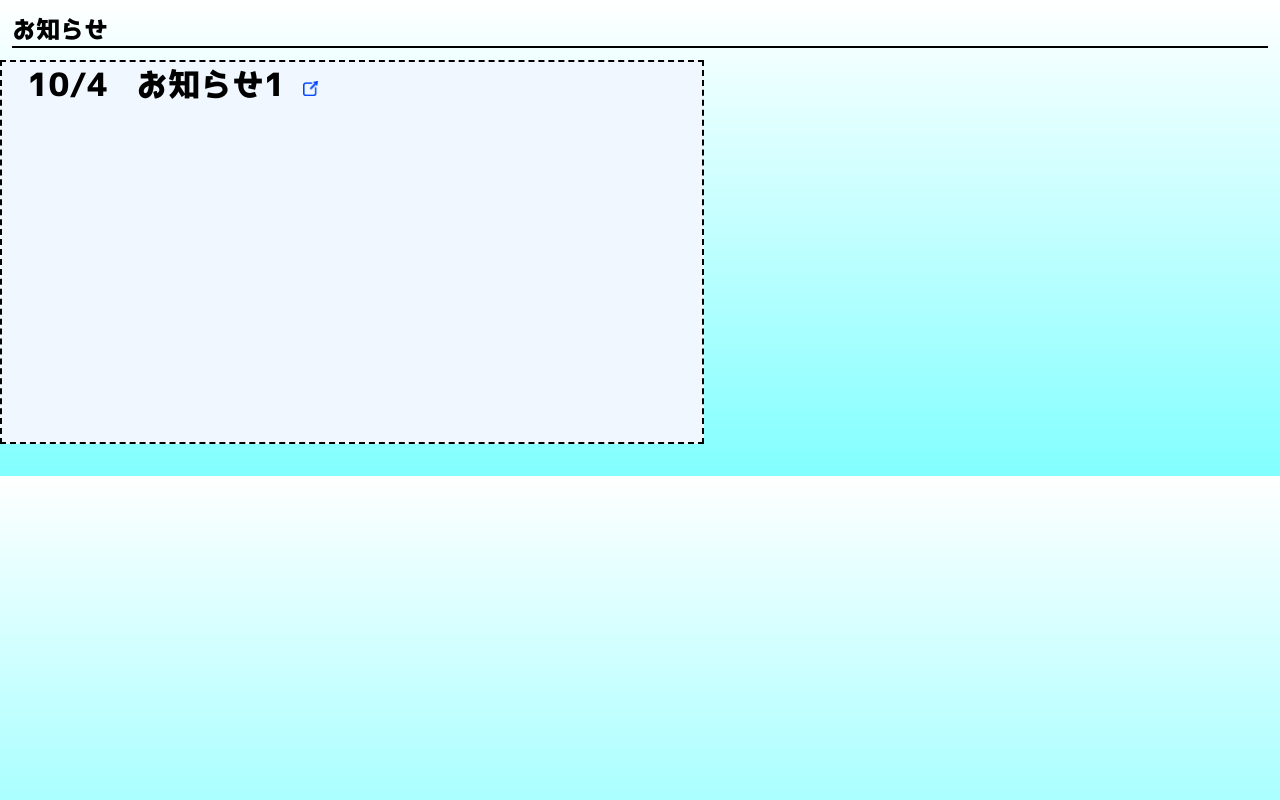
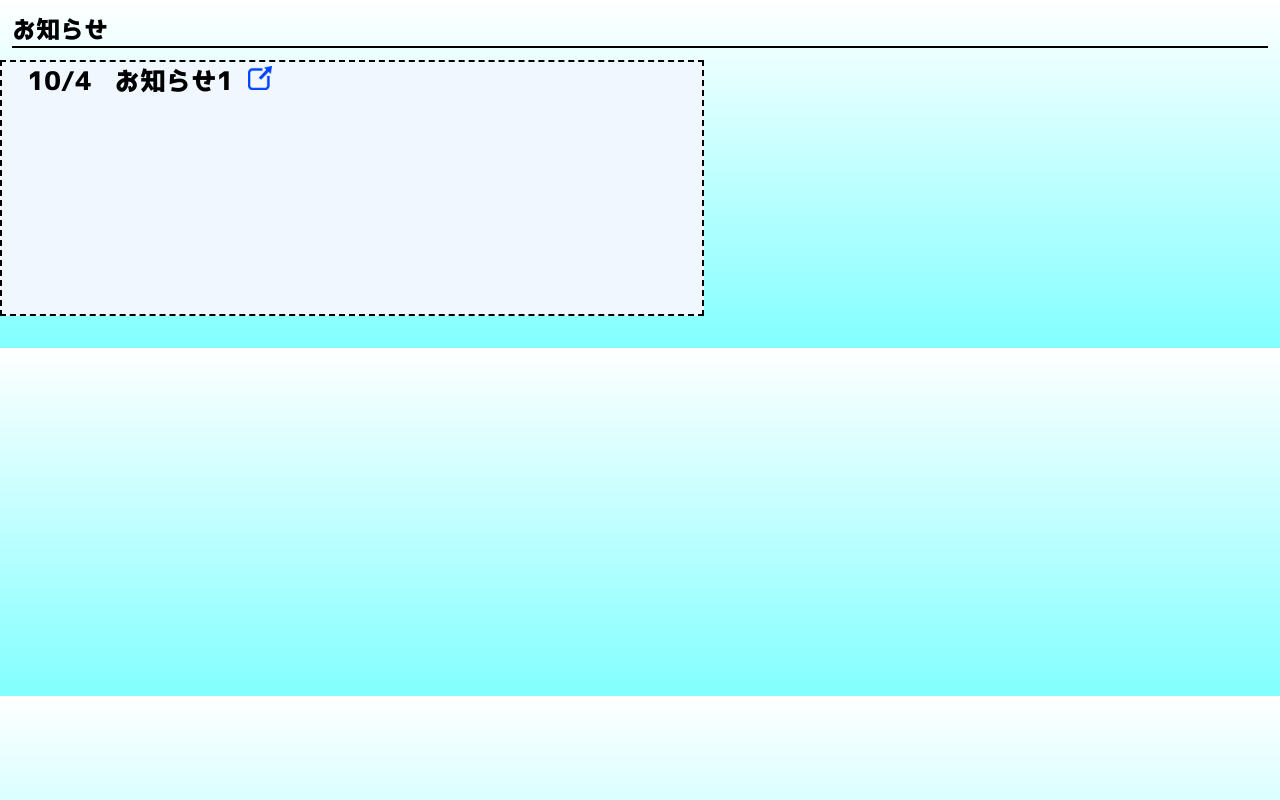
Before and after one commit to nitfc-festival-system-team/2023hp, a Next.js app: page /contents/notice in a window 1280 px wide. Built offline with nearby package versions, Linux system fonts and the light colour scheme.

Commit message:
style: スマホのお知らせ修正

```diff
--- a/src/components/Notice.tsx
+++ b/src/components/Notice.tsx
@@ -1,3 +1,5 @@
+import { useEffect, useState } from "react";
+
 import styled from "styled-components";
 
 import NoticeScrollableComponent from "./NoticeScrollableComponent";
@@ -12,8 +14,16 @@ const Title = styled.h1`
   font-size: 1.5em;
 `;
 
-const Wrapper = styled.div`
-  width: 55vw; /* 画面サイズの横幅の70% */
+const PcWrapper = styled.div`
+  width: 55vw;
+  height: 20vw;
+  margin: 0 0 2em;
+  background: #f0f7ff;
+  border: dashed 2px #000000; /*点線*/
+`;
+
+const MobileWrapper = styled.div`
+  width: 80vw;
   height: 30vw;
   margin: 0 0 2em;
   background: #f0f7ff;
@@ -21,12 +31,35 @@ const Wrapper = styled.div`
 `;
 
 export const Notice = () => {
+  const [isMobile, setIsMobile] = useState<boolean | null>(null);
+
+  useEffect(() => {
+    const userAgent = window.navigator.userAgent;
+
+    const mobile =
+      userAgent.includes("iPhone") ||
+      userAgent.includes("Android") ||
+      userAgent.includes("iPad");
+
+    setIsMobile(mobile);
+  }, []);
   return (
-    <div>
-      <Title>お知らせ</Title>
-      <Wrapper>
-        <NoticeScrollableComponent />
-      </Wrapper>
-    </div>
+    <>
+      {isMobile ? (
+        <div>
+          <Title>お知らせ</Title>
+          <MobileWrapper>
+            <NoticeScrollableComponent />
+          </MobileWrapper>
+        </div>
+      ) : (
+        <div>
+          <Title>お知らせ</Title>
+          <PcWrapper>
+            <NoticeScrollableComponent />
+          </PcWrapper>
+        </div>
+      )}
+    </>
   );
 };
--- a/src/components/NoticeList.tsx
+++ b/src/components/NoticeList.tsx
@@ -1,19 +1,53 @@
+import { useEffect, useState } from "react";
+
 import { useRouter } from "next/router";
 
 import { notices } from "@/db/notice";
 import { NoticeType } from "@/types/notice";
 
 export const NoticeList = () => {
+  const [isMobile, setIsMobile] = useState<boolean | null>(null);
+
+  useEffect(() => {
+    const userAgent = window.navigator.userAgent;
+
+    const mobile =
+      userAgent.includes("iPhone") ||
+      userAgent.includes("Android") ||
+      userAgent.includes("iPad");
+
+    setIsMobile(mobile);
+  }, []);
+  return <>{isMobile ? <MobileNoticeList /> : <PcNoticeList />}</>;
+};
+
+const PcNoticeList = () => {
   return (
     <>
       {notices.map((notice: NoticeType, index) => {
-        return <NoticeItem key={index} notice={notice} />;
+        return <NoticeItem fontSize={2} key={index} notice={notice} />;
       })}
     </>
   );
 };
 
-const NoticeItem = ({ notice }: { notice: NoticeType }) => {
+const MobileNoticeList = () => {
+  return (
+    <>
+      {notices.map((notice: NoticeType, index) => {
+        return <NoticeItem fontSize={6} key={index} notice={notice} />;
+      })}
+    </>
+  );
+};
+
+const NoticeItem = ({
+  notice,
+  fontSize,
+}: {
+  notice: NoticeType;
+  fontSize: number;
+}) => {
   const router = useRouter();
   const date = notice.date.getMonth() + "/" + notice.date.getDay();
 
@@ -28,7 +62,7 @@ const NoticeItem = ({ notice }: { notice: NoticeType }) => {
       style={{
         display: "flex",
         flexDirection: "row",
-        fontSize: "2.5vw",
+        fontSize: `${fontSize}vw`,
       }}
     >
       <div>{date}</div>
@@ -45,7 +79,11 @@ const NoticeItem = ({ notice }: { notice: NoticeType }) => {
                 "invert(8%) sepia(100%) saturate(7044%) hue-rotate(227deg) brightness(100%) contrast(125%)",
             }}
           >
-            <img src="/image/gadget24.png" alt="link mark" width="3.5%" />
+            <img
+              src="/image/gadget24.png"
+              alt="link mark"
+              width={`${fontSize * 2.5}%`}
+            />
           </span>
         )}
       </div>
```
